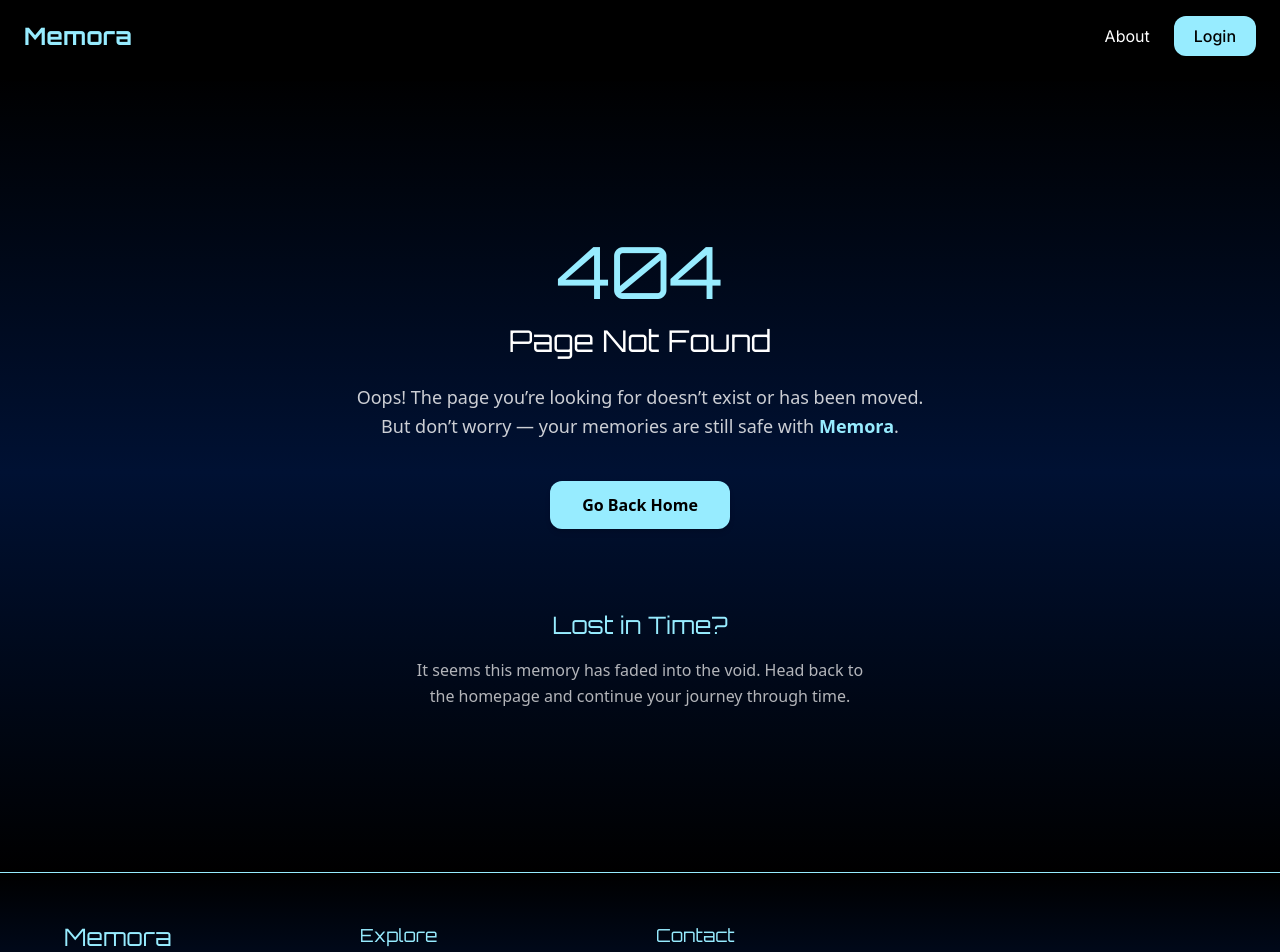
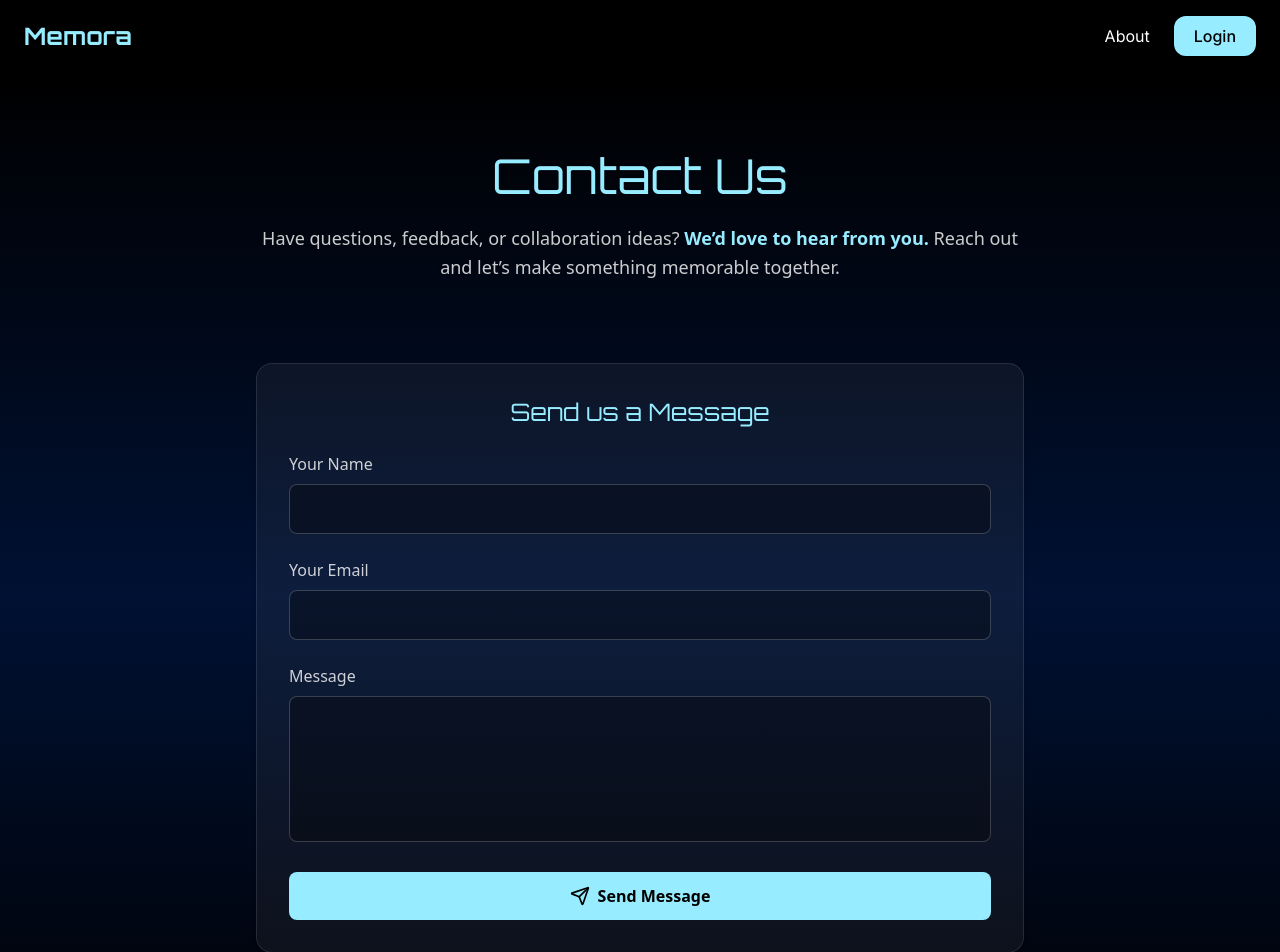
Before and after one commit to kuruvapavani/Memora, a React (Create React App) app in the folder frontend/: page /contact in a window 1280 px wide. Shown: the top 952 px of the page. Built offline with nearby package versions, Linux system fonts and the light colour scheme; no server answers.

Commit message:
Add Contact Us Page

```diff
--- a/frontend/package.json
+++ b/frontend/package.json
@@ -3,6 +3,7 @@
   "version": "0.1.0",
   "private": true,
   "dependencies": {
+    "@emailjs/browser": "^4.4.1",
     "@react-three/drei": "^10.6.1",
     "@react-three/fiber": "^9.3.0",
     "@testing-library/dom": "^10.4.1",
--- a/frontend/src/App.js
+++ b/frontend/src/App.js
@@ -11,6 +11,7 @@ import CreateCapsule from "./pages/CreateCapsule";
 import OpenCapsule from "./pages/OpenCapsule";
 import ErrorPage from "./pages/ErrorPage";
 import { Toaster } from "sonner";
+import Contact from "./pages/Contact";
 const App = () => {
   return (
     <>
@@ -25,6 +26,7 @@ const App = () => {
         <Route path="/my-capsules" element={<MyCapsules />}  />
         <Route path="/create-capsule" element={<CreateCapsule />} />
         <Route path="/capsule/:id" element={<OpenCapsule />} />
+        <Route path="/contact" element={<Contact />} />
         <Route path="*" element={<ErrorPage />} />
       </Routes>
     </Router>
--- /dev/null
+++ b/frontend/src/pages/Contact.jsx
@@ -0,0 +1,127 @@
+import React, { useState } from "react";
+import Layout from "../components/Layout";
+import { Mail, Phone, MapPin, Send } from "lucide-react";
+import emailjs from "@emailjs/browser";
+import { toast } from "sonner";
+
+const Contact = () => {
+  const [formData, setFormData] = useState({ name: "", email: "", message: "" });
+  const [loading, setLoading] = useState(false);
+
+  const handleChange = (e) => {
+    setFormData({ ...formData, [e.target.name]: e.target.value });
+  };
+
+  const handleSubmit = async (e) => {
+    e.preventDefault();
+
+    if (!formData.name || !formData.email || !formData.message) {
+      toast.error("Please fill in all fields.");
+      return;
+    }
+
+    setLoading(true);
+
+    try {
+      await emailjs.send(
+        process.env.REACT_APP_EMAILJS_SERVICE_ID,
+        process.env.REACT_APP_EMAILJS_TEMPLATE_ID,
+        {
+          from_name: formData.name,
+          from_email: formData.email,
+          message: formData.message,
+        },
+        process.env.REACT_APP_EMAILJSKEY
+      );
+
+      toast.success("Message sent successfully! 💌");
+      setFormData({ name: "", email: "", message: "" });
+    } catch (error) {
+      console.error("EmailJS Error:", error);
+      toast.error("Failed to send message. Please try again later.");
+    } finally {
+      setLoading(false);
+    }
+  };
+
+  return (
+    <Layout>
+      <section className="bg-gradient-to-b from-black via-[#001133] to-black text-white py-20 px-6">
+        <div className="max-w-5xl mx-auto text-center">
+          <h1 className="text-4xl md:text-5xl font-orbitron text-hero mb-6">
+            Contact Us
+          </h1>
+          <p className="text-lg text-white/80 max-w-3xl mx-auto leading-relaxed">
+            Have questions, feedback, or collaboration ideas?{" "}
+            <span className="text-hero font-semibold">We’d love to hear from you.</span>{" "}
+            Reach out and let’s make something memorable together.
+          </p>
+        </div>
+
+        {/* Contact Form */}
+        <div className="mt-20 max-w-3xl mx-auto bg-white/5 p-8 rounded-2xl border border-white/10 shadow-md hover:border-hero transition-all duration-300">
+          <h2 className="text-2xl font-orbitron text-hero mb-6 text-center">
+            Send us a Message
+          </h2>
+
+          <form onSubmit={handleSubmit} className="space-y-6">
+            <div>
+              <label className="block text-left text-white/80 mb-2">Your Name</label>
+              <input
+                type="text"
+                name="name"
+                value={formData.name}
+                onChange={handleChange}
+                autoComplete="off"
+                required
+                className="w-full p-3 rounded-lg bg-black/30 border border-white/20 text-white focus:outline-none focus:border-hero"
+              />
+            </div>
+
+            <div>
+              <label className="block text-left text-white/80 mb-2">Your Email</label>
+              <input
+                type="email"
+                name="email"
+                value={formData.email}
+                onChange={handleChange}
+                autoComplete="off"
+                required
+                className="w-full p-3 rounded-lg bg-black/30 border border-white/20 text-white focus:outline-none focus:border-hero"
+              />
+            </div>
+
+            <div>
+              <label className="block text-left text-white/80 mb-2">Message</label>
+              <textarea
+                name="message"
+                value={formData.message}
+                onChange={handleChange}
+                required
+                rows="5"
+                className="w-full p-3 rounded-lg bg-black/30 border border-white/20 text-white focus:outline-none focus:border-hero resize-none"
+              ></textarea>
+            </div>
+
+            <button
+              type="submit"
+              disabled={loading}
+              className={`w-full bg-hero text-black font-semibold py-3 rounded-lg flex items-center justify-center gap-2 hover:bg-white transition-all duration-300 ${
+                loading ? "opacity-70 cursor-not-allowed" : ""
+              }`}
+            >
+              <Send size={20} />
+              {loading ? "Sending..." : "Send Message"}
+            </button>
+          </form>
+        </div>
+
+        <div className="mt-16 text-center text-white/60 text-sm">
+          <p>We’ll get back to you within 24–48 hours. 💌</p>
+        </div>
+      </section>
+    </Layout>
+  );
+};
+
+export default Contact;
--- a/frontend/src/pages/Login.jsx
+++ b/frontend/src/pages/Login.jsx
@@ -56,20 +56,6 @@ const Login = () => {
     }
   };
 
-  const handleForgotPassword = async () => {
-    const resetEmail = prompt("Enter your email to reset password:");
-    if (!resetEmail) return;
-    setIsLoading(true);
-    setError(null);
-    try {
-      await sendPasswordResetEmail(resetEmail);
-      alert("Password reset email sent!");
-    } catch (err) {
-      setError(err.message);
-    } finally {
-      setIsLoading(false);
-    }
-  };
 
   return (
     <div className="min-h-screen flex items-center justify-center bg-gradient-to-b from-black via-[#001133] to-black px-4">
@@ -110,7 +96,7 @@ const Login = () => {
         </button>
 
         <div className="flex flex-col sm:flex-row justify-between items-center mt-4 text-sm text-white/70 gap-2 sm:gap-0">
-          <button onClick={handleForgotPassword} disabled={isLoading} className="hover:text-hero transition disabled:text-gray-500">Forgot Password?</button>
+        <div>Welcome Back</div>
           <Link to="/register" className="hover:text-hero transition">Don’t have an account?</Link>
         </div>
       </div>
```
Also changed, not shown: 1 other file (tests, documents, lock files or other folders).
